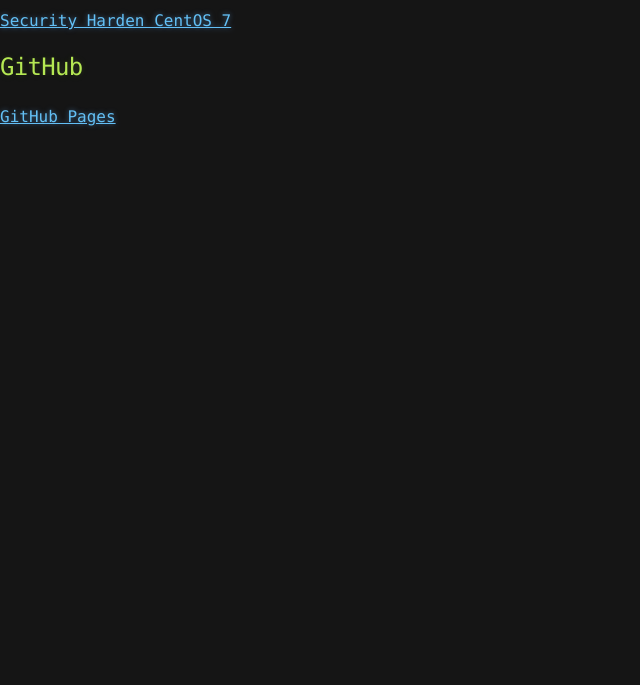
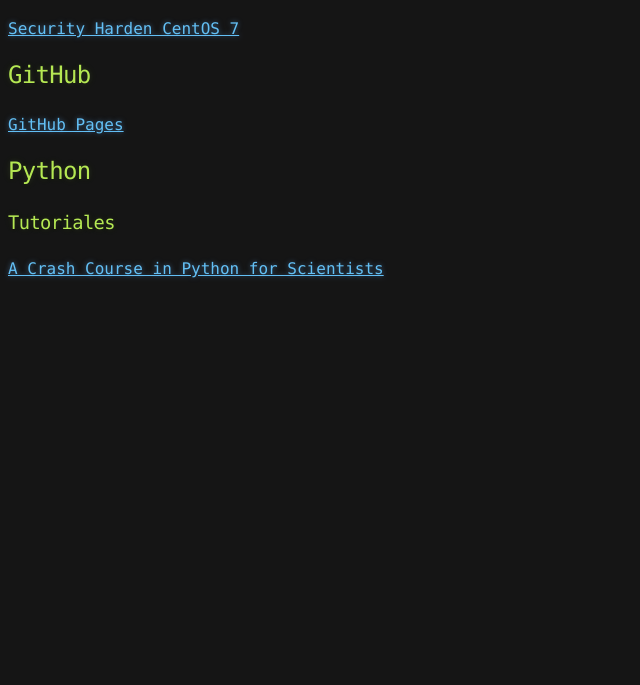
Before and after one commit to dbellomo/howto, a plain HTML site: page index.html in a window 1280 px wide. Shown: the part 115-800 px from the top of the page, without its empty margins (0-640 px from the left). Drawn offline with Linux system fonts and the light colour scheme.

Commit message:
more margin && padding:

```diff
--- a/index.html
+++ b/index.html
@@ -5,6 +5,7 @@
   <meta http-equiv="Content-Style-Type" content="text/css" />
   <meta name="generator" content="pandoc" />
   <title>index.html - </title>
+  <style type="text/css">code{white-space: pre;}</style>
   <link rel="stylesheet" href="stylesheet.css" type="text/css" />
   <link rel="stylesheet" href="pygment_trac.css" type="text/css" />
 </head>
@@ -14,5 +15,8 @@
 <p><a href="http://highon.coffee/blog/security-harden-centos-7/">Security Harden CentOS 7</a></p>
 <h2 id="github">GitHub</h2>
 <p><a href="github_pages.html">GitHub Pages</a></p>
+<h2 id="python">Python</h2>
+<h3 id="tutoriales">Tutoriales</h3>
+<p><a href="http://nbviewer.ipython.org/gist/rpmul%20ler/5920182">A Crash Course in Python for Scientists</a></p>
 </body>
 </html>
--- a/stylesheet.css
+++ b/stylesheet.css
@@ -1,6 +1,6 @@
 body {
-  margin: 0;
-  padding: 0;
+  margin: 10;
+  padding: 10;
   background: #151515 url("../images/bkg.png") 0 0;
   color: #eaeaea;
   font: 16px;
```
